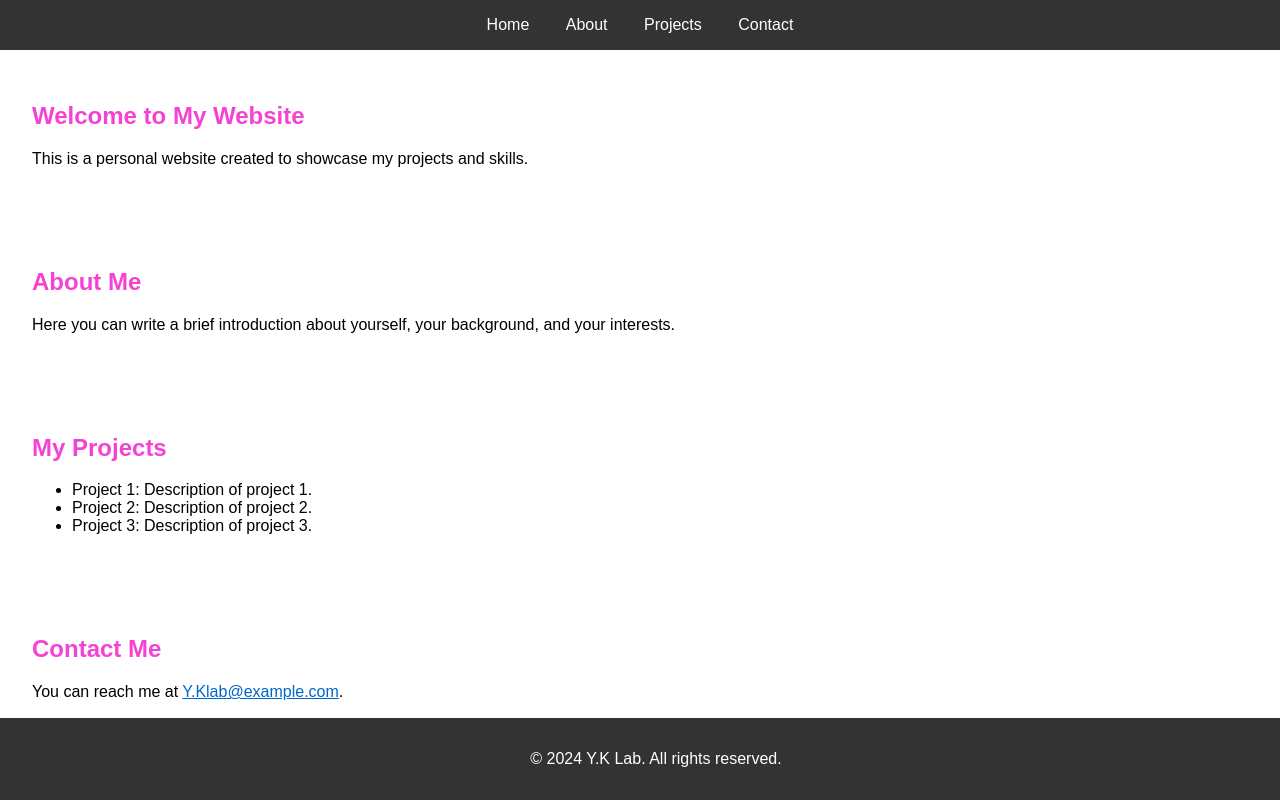
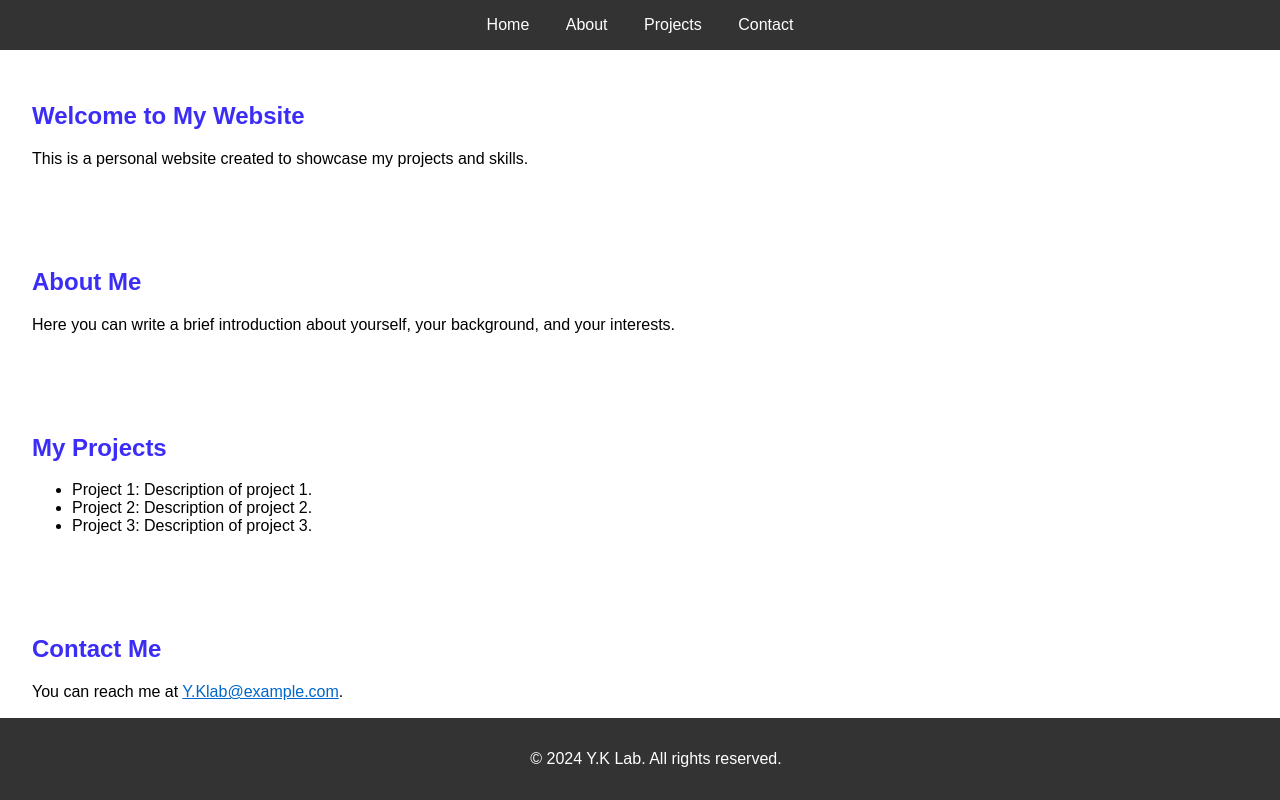
Before and after one commit to Kage0702/kage0702.github.io, a plain HTML site: page index.html in a window 1280 px wide. Drawn offline with Linux system fonts and the light colour scheme.

Commit message:
change color
aa

```diff
--- a/styles.css
+++ b/styles.css
@@ -32,7 +32,7 @@ section {
 }
 
 h1, h2 {
-    color: #f443d4;
+    color: #3b2df6;
 }
 
 footer {
```
